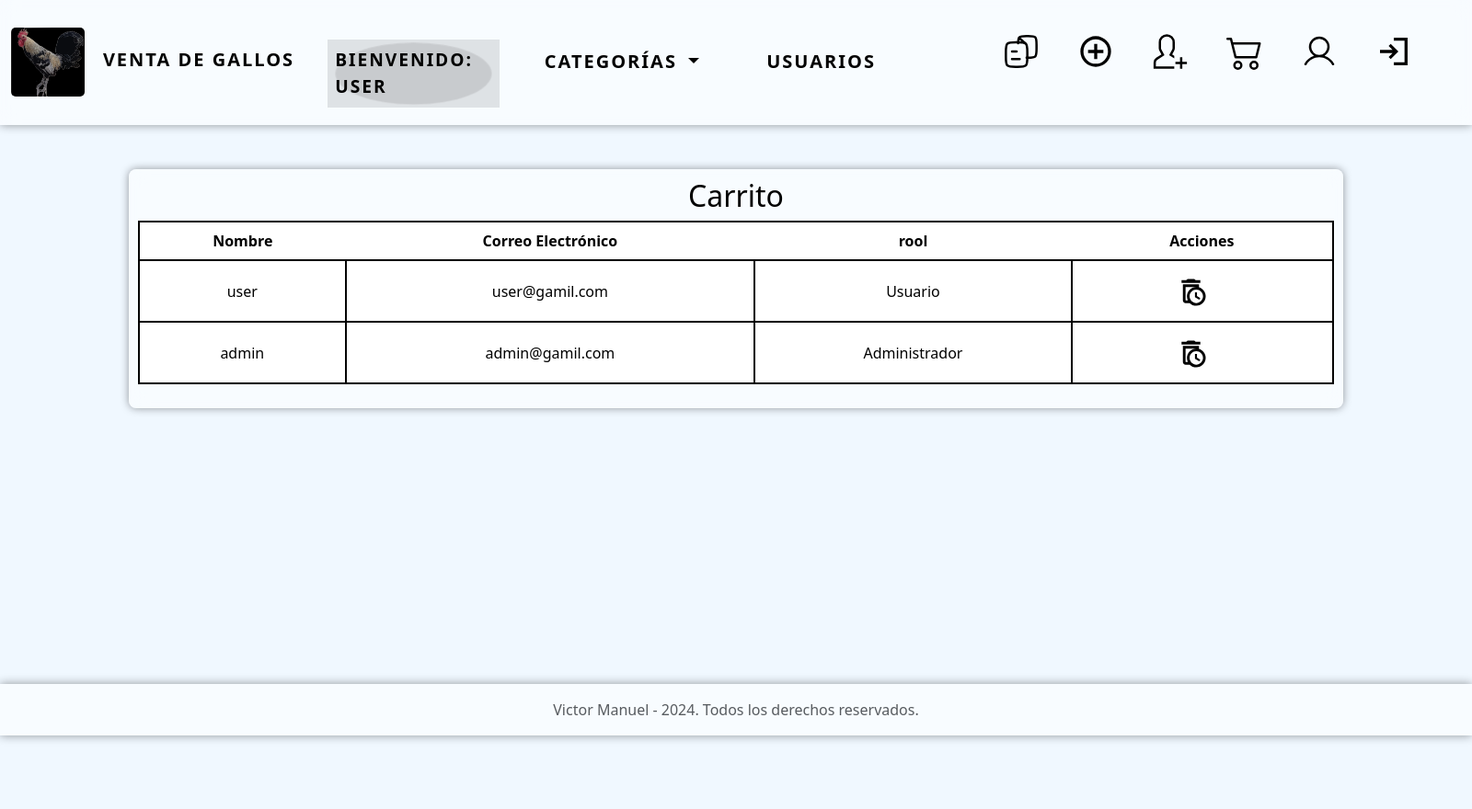
After one commit to ElKarmak/Pw_venta-de-gallos-en-linea, a PHP site: page /listaUser.php?error=delete in a window 1600 px wide. The commit adds this page. Shown: the whole page at 92% size. Run offline with PHP 8.4, Linux system fonts and the light colour scheme; a user stored in the database is signed in; data comes from the database, SQL or seed files in the repository; data that the repository does not hold is empty.

Commit message:
Reajuestes en mensajes de panatalla en ciertas acciones del usuario.

```diff
--- a/Perfil.php
+++ b/Perfil.php
@@ -111,6 +111,8 @@ if ($data && $data->num_rows > 0) {
     <div class="row justify-content-center">
       <div class="col-md-6 mx-lg-auto">
         <div class="product-details-container d-flex justify-content-center align-items-center flex-column">
+
+        <?= $_GET['message'] =='updated'?'<div class="alert alert-success text-center" role="alert">Usuario editado exitosamente!</div>' : ''; ?>
           <h1 class="text-center mb-5">Perfil</h1>
           <svg class="icon-flu border-danger mb-2 fa-rainbow" xmlns="http://www.w3.org/2000/svg" width="100" height="104.54545454545455" viewBox="0 0 1408 1472"><path fill="currentColor" d="M704 128q-144 0-225 106t-81 271q-1 205 132 325q17 16 12 41l-23 48q-11 24-32.5 37.5T396 995q-3 1-126.5 41T138 1080q-84 35-110 73q-28 63-28 319h1408q0-256-28-319q-26-38-110-73q-8-4-131.5-44T1012 995q-69-25-90.5-38.5T889 919l-23-48q-5-25 12-41q133-120 132-325q0-165-81-271T704 128"/></svg>
           <div class="align-content-center text-lg-start p-4">
--- a/crearUsuarioAdmin.php
+++ b/crearUsuarioAdmin.php
@@ -109,6 +109,7 @@ include_once './menuAdmin.php';
       <div class="col-md-4">
         <div class="container">
           <div class="card-body">
+          <?= isset($_GET['error']) ? '<div class="alert alert-danger text-center!" role="alert">Error las contraseñas no coinciden</div>' : '' ?>
             <h1 class="card-title text-center mb-4">Adminstrador</h1>
             <form anctype="multipart/form-data" id="form_create" class="text-center" action="./functions/createUserAdmin.php" method="POST">
               <div class="form-group mb-3 w-75 mx-auto">
--- a/editarPerfil.php
+++ b/editarPerfil.php
@@ -33,7 +33,7 @@ if ($_SERVER['REQUEST_METHOD'] === 'POST') {
         $sql = Database::query("UPDATE users SET username='$name', email='$email', password='$password' WHERE id='$id'");
         if ($sql) {
             $_SESSION['username'] = $name; // Actualiza la sesión con el nuevo nombre de usuario
-            header("Location: /Perfil.php?id=$id");
+            header("Location: /Perfil.php?message=updated?id=$id");
             exit; // Importante: detén la ejecución del script después de la redirección
         } else {
             $error_message = "Error: " . Database::get_instance()->error;
@@ -117,7 +117,7 @@ if ($_SERVER['REQUEST_METHOD'] === 'POST') {
         <div class="card-body">
           <h1 class="card-title text-center mb-4">Editar</h1>
           <?php if ($error_message): ?>
-              <div class="alert alert-danger" role="alert">
+              <div class="alert alert-danger text-center" role="alert">
                   <?php echo $error_message; ?>
               </div>
           <?php endif; ?>
--- a/functions/createUserAdmin.php
+++ b/functions/createUserAdmin.php
@@ -1,4 +1,4 @@
-<?php
+<?= $_GET['success'] == 'deleted' ? '<div class="alert alert-success text-center" role="alert">Producto eliminado exitosamente de la venta!</div>' : ''; ?><?php
 include_once "../conetion.php";
 
 if (isset($_POST['name_user'])) {
@@ -15,7 +15,7 @@ if (isset($_POST['name_user'])) {
   }
 
   if ($password !== $confir_password) {
-    header("Location: /crearUsuarioAdmin.php");
+    header("Location: /crearUsuarioAdmin.php?error=1");
     exit;
   }
 
@@ -23,5 +23,5 @@ if (isset($_POST['name_user'])) {
 
   $data = Database::query("INSERT INTO users (username,email, password ,role) VALUES ('{$name}','{$email}', '{$password}','{$type_user}')");
 
-  header("Location: /crearUsuarioAdmin.php");
+  header("Location: ../listaUser.php");
 }
--- a/functions/deleteProduct.php
+++ b/functions/deleteProduct.php
@@ -10,6 +10,6 @@ Database::query("DELETE FROM shopping_cart WHERE product_id = '{$id}'");
 // Luego eliminar el producto en products
 Database::query("DELETE FROM products WHERE id = '{$id}'");
 
-header("Location: ../productosVenta.php");
+header("Location: ../productosVenta.php?success=deleted");
 
 ?>
--- a/functions/deleteproductSopping.php
+++ b/functions/deleteproductSopping.php
@@ -7,5 +7,5 @@ print_r($id);
 
 $data= Database::query("DELETE FROM shopping_cart WHERE product_id = '{$id}'");
 
-header("Location: ../carrito.php");
+header("Location: ../carrito.php?product=deleted");
 ?>
--- a/functions/editProduct.php
+++ b/functions/editProduct.php
@@ -18,7 +18,7 @@ if($image != null){
   $sql = Database::query("UPDATE products SET name='$name', description='$description',  price='$spricy', stock='$stock', category='$categorys' WHERE id='$id'");
 }
 
-header("Location: ../productosVenta.php");
+header("Location: ../productosVenta.php?success=updated");
 
 
 
--- a/indexp.php
+++ b/indexp.php
@@ -89,7 +89,7 @@
   <div class="bootstrap_cards2" style="height: 80%">
     <div class="container py-5 "  style="height: 100%">
       <?= $_GET['error'] == 'no-stock' ? '<div class="alert alert-danger text-center" role="alert">No ahi gallos disponibles de esta raza</div>' : ''; ?>
-      <?= $_GET['success'] == 'added-to-cart' ? '<div class="alert alert-success text-center" role="alert"> GalloAñadido al carrito exitosamente!</div>' : ''; ?>
+      <?= $_GET['success'] == 'added-to-cart' ? '<div class="alert alert-success text-center" role="alert"> Gallo añadido al carrito exitosamente!</div>' : ''; ?>
       <?php
       $category = $_GET['category'] ?? 'todos';
       $query = ($category === 'todos') ? "SELECT * FROM products" : "SELECT * FROM products WHERE category = '$category'";
--- /dev/null
+++ b/listaUser.php
@@ -0,0 +1,176 @@
+<?php
+
+include_once "./conetion.php";
+?>
+
+<!DOCTYPE html>
+<html lang="es">
+
+<head>
+  <meta charset="UTF-8" />
+  <meta name="viewport" content="width=device-width, initial-scale=1.0" />
+  <title>Lista de usuarios</title>
+  <link rel="icon" href="img/Semental.jpeg" />
+  <link rel="stylesheet" href="./css/bootstrap.css" />
+  <script defer src="./js/bootstrap.js"></script>
+  <style>
+    body {
+      background-color: aliceblue;
+      background-repeat: no-repeat;
+      background-size: cover;
+      background-position: center;
+      background-attachment: flex;
+      color: black;
+      width: auto;
+      min-height: 110vh;
+      position: relative;
+    }
+
+    .table-container {
+      max-width: 100%;
+      border: 2px solid black;
+    }
+
+    .container {
+      padding-top: 80px;
+      padding-bottom: px;
+      width: auto;
+      padding: 10px;
+      border-radius: 10px;
+      text-align: center;
+      background-color: rgba(255, 255, 255, 0.5);
+      backdrop-filter: blur(10px);
+      -webkit-backdrop-filter: blur(10px);
+      z-index: 999;
+      box-shadow: 0 0 10px rgba(2, 0, 4, 0.4);
+    }
+
+    input[type="number"] {
+      width: 100px;
+      margin: 0 auto;
+      padding: auto 5px;
+      text-align: center;
+    }
+
+    .table {
+      border: 2px solid black;
+      border-spacing: 0;
+    }
+
+    .th,
+    td {
+      border: 2px solid black;
+    }
+
+    button[type="submit"] {
+      margin: 0 auto;
+      border: none;
+      border-radius: 5px;
+      background-color: hsl(61, 100%, 50%);
+      cursor: pointer;
+    }
+
+    button[type="submit"]:hover {
+      background-color: #d3ed50;
+      /* Azul oscuro */
+    }
+
+    h1,
+    h3,
+    label {
+      font-weight: bold;
+    }
+
+    .img-fluid {
+      width: 175px;
+      height: 125px;
+    }
+
+    .img-flu {
+      height: 50px;
+    }
+
+    .icon-flu {
+      height: 75px;
+      border-radius: 5px;
+    }
+
+    .footer {
+      position: fixed;
+      bottom: 0;
+      width: 100%;
+      background-color: rgba(255, 255, 255, 0.5);
+      text-emphasis-color: black;
+      box-shadow: 0 0 10px rgba(2, 0, 4, 0.4);
+    }
+  </style>
+</head>
+
+<body>
+  <?php
+  include_once './menuAdmin.php';
+  ?>
+  <?= $_GET['error'] == 'delete-yourself' ? '<div class="alert alert-danger text-center" role="alert">No puedes borrarte tu mismo!</div>' : ''; ?>
+  <?= $_GET['success'] == 'deleted' ? '<div class="alert alert-success text-center" role="alert">Usuario eliminado exitosamente!</div>' : ''; ?>
+  <div class="container mt-5 rounded-3 text-center">
+    <h2>Carrito</h2>
+    <div class="table-responsive">
+      <!-- Agregamos la clase table-responsive -->
+      <table class="table">
+        <thead>
+          <tr>
+
+            <th scope="col">Nombre</th>
+            <th scope="col">Correo Electrónico</th>
+            <th scope="col">rool</th>
+            <th scope="col">Acciones</th>
+          </tr>
+        </thead>
+        <tbody>
+          <?php
+
+          $query = "SELECT * FROM users";
+          $response = Database::query($query);
+          $users = $response->fetch_all(MYSQLI_ASSOC);
+          foreach ($users as $user) {
+
+          ?>
+            <tr class="align-middle">
+              <td>
+                <?php echo $user['username']; ?>
+              </td>
+              <td id="price"><?php echo $user['email']; ?></td>
+              <td><?php echo $user['role']; ?></td>
+
+              <td>
+                <a href="/functions/deleteUser.php?id=<?php echo $user['id']; ?>">
+                  <button type="button" class="btn" style=" color: black;">
+                    <svg xmlns="http://www.w3.org/2000/svg" width="35" height="35" viewBox="0 0 24 24">
+                      <path fill="currentColor" d="M15 13h1.5v2.82l2.44 1.41l-.75 1.3L15 16.69zm8 3c0 3.87-3.13 7-7 7c-1.91 0-3.64-.76-4.9-2H8c-1.1 0-2-.9-2-2V7h12v2.29c2.89.86 5 3.54 5 6.71M9 16c0-3.87 3.13-7 7-7H8v10h1.67c-.43-.91-.67-1.93-.67-3m7-5c-2.76 0-5 2.24-5 5s2.24 5 5 5s5-2.24 5-5s-2.24-5-5-5m-.5-7H19v2H5V4h3.5l1-1h5z" />
+                    </svg>
+                  </button>
+                </a>
+              </td>
+            </tr>
+          <?php } ?>
+        </tbody>
+      </table>
+    </div>
+
+  </div>
+
+
+
+
+  <footer class="footer mt-auto py-3 text-center">
+
+    <span class="text-muted">Victor Manuel - <script>
+        document.write(new Date().getFullYear())
+      </script>. Todos los derechos reservados.</span>
+
+  </footer>
+
+
+</body>
+
+</html>
--- a/menuAdmin.php
+++ b/menuAdmin.php
@@ -128,12 +128,12 @@ $nameUser = $_SESSION['username'];
     </button>
 
     <div class="collapse navbar-collapse" id="navbarNav">
-      <ul class="navbar-nav ms-auto">
+      <ul class="navbar-nav ms-auto" style="padding-right: 20px; padding-left: 20px; padding-top: 20px;">
 
 
-        <li class="nav-item dropdown">
+        <li class="nav-item dropdown" style="padding-top: 15px;">
 
-          <a class="text nav-link  text-black p-xl-4" style="font-size: 1.2em; font-weight: bold; color: #000;">
+          <a class="text nav-link  text-black " style="font-size: 1.2em; font-weight: bold; color: #000;">
             Bienvenido: <?php echo $nameUser; ?>
           </a>
 
@@ -153,6 +153,19 @@ $nameUser = $_SESSION['username'];
             <!-- Add more categories as needed -->
           </ul>
         </li>
+
+
+
+        <li class="nav-item dropdown">
+          <a class="nav-link text-black p-xl-4" aria-current="page" href="/listaUser.php">
+            Usuarios
+          </a>
+        </li>
+
+
+
+
+
 
         <li class="nav-item">
           <a class="nav-link text-black" aria-current="page" href="/indexp.php">
--- a/productosVenta.php
+++ b/productosVenta.php
@@ -147,6 +147,8 @@ $products = $response->fetch_all(MYSQLI_ASSOC);
   }
 
   ?>
+    <?= $_GET['success'] == 'deleted' ? '<div class="alert alert-success text-center" role="alert">Producto eliminado exitosamente de la venta!</div>' : ''; ?>
+    <?= $_GET['success'] == 'updated' ? '<div class="alert alert-success text-center" role="alert">Producto actualizado exitosamente de la venta!</div>' : ''; ?>
   <div class="container mt-5 rounded-3 text-center conresponsive">
     <div style="
       display: flex;
```
Also changed, not shown: carrito.php (+10 -2 lines), functions/deleteUser.php (added, +37 -0 lines), menuUser.php (+3 -5 lines).
